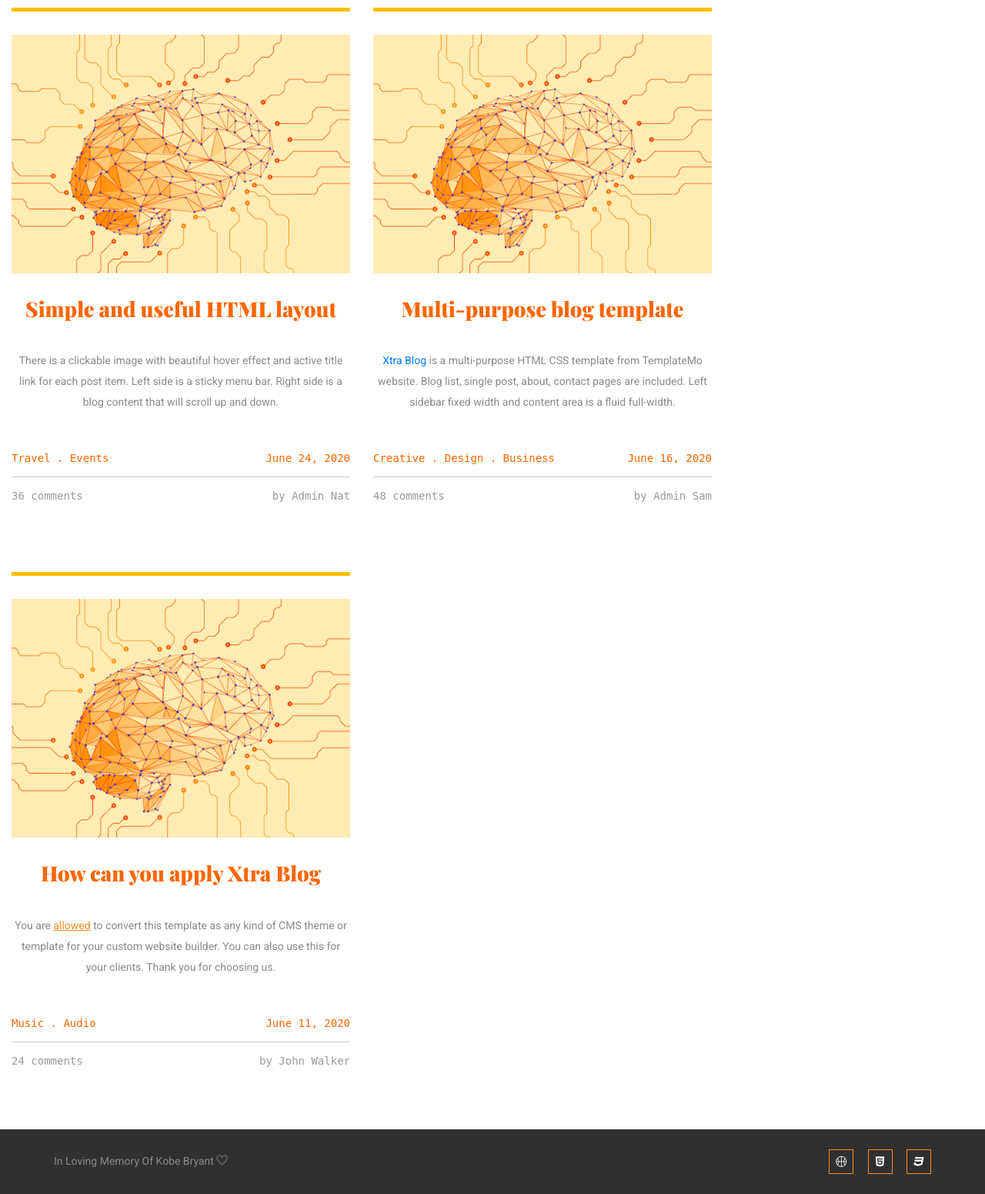
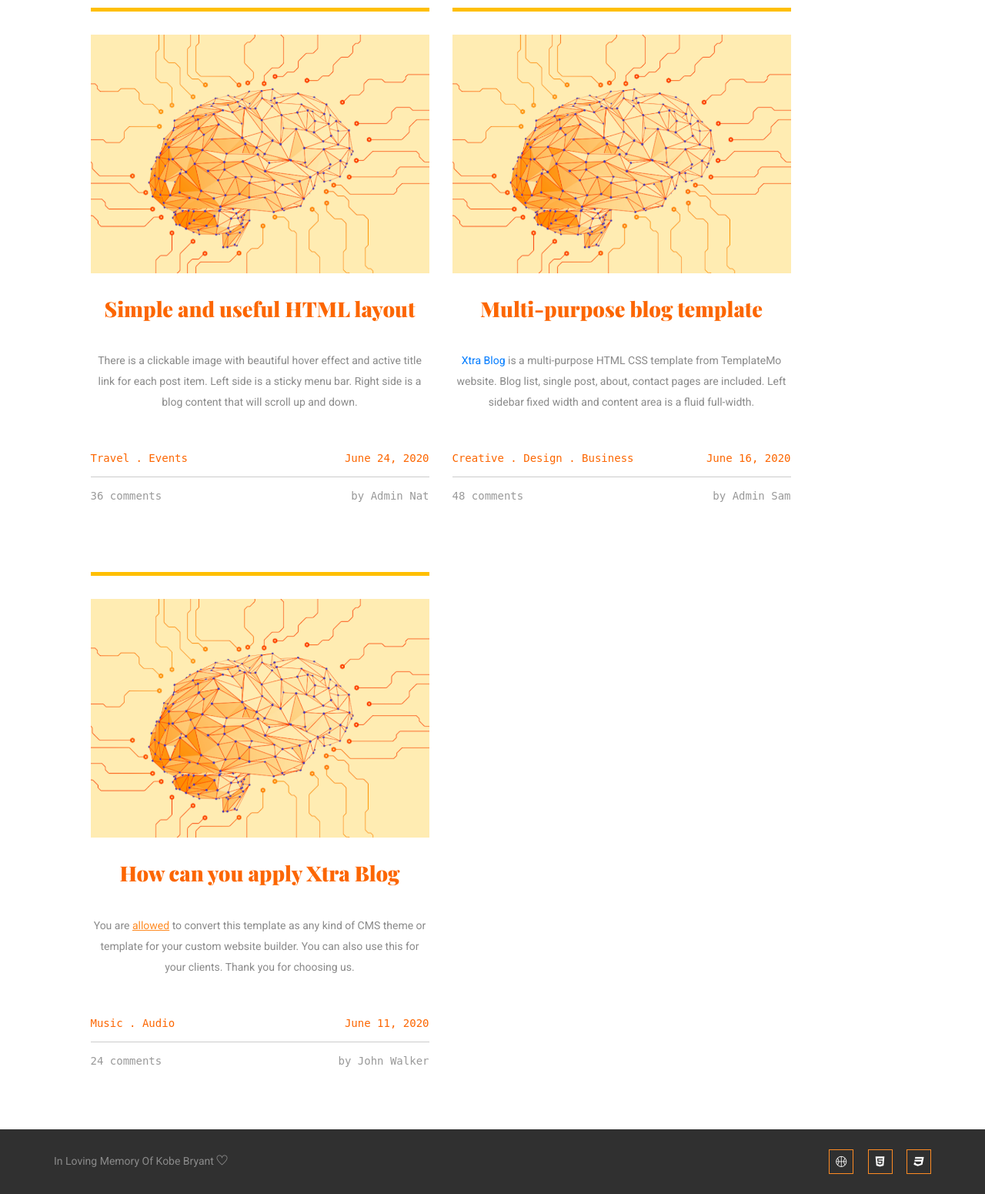
Before and after one commit to austinbowen0916/NBA-Search, a Flask app: page /blog in a window 1280 px wide. Shown: the part 185-1736 px from the top of the page at 77% size. Run offline with Flask 2, Linux system fonts and the light colour scheme; parts of the project's set-up code (start-up, migrations or seed data) failed here and were passed over; some libraries are stand-ins or nearby versions; some web fonts are replaced.

Commit message:
centered blog

```diff
--- a/static/css/blog.css
+++ b/static/css/blog.css
@@ -71,11 +71,9 @@ hr {
 .tm-post { max-width: 470px; }
 
 .tm-row {
-    display: inline-flex;
-    -webkit-box-align: center;
-    -ms-flex-align: center;
     align-items: center;
     text-align: center;
+    margin-left: 7%;
 }
 
 .tm-nav { margin-bottom: 100px; }
```
